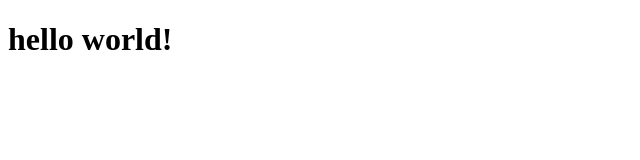
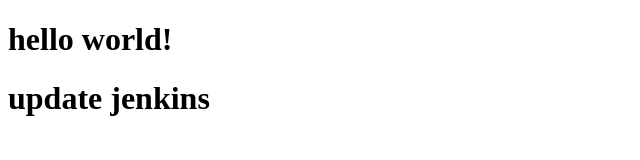
Before and after one commit to tuan4886n/jenkins-test, a plain HTML site: page index.html in a window 1280 px wide. Shown: the whole page, without its empty margins (0-640 px from the left). Drawn offline with Linux system fonts and the light colour scheme.

Commit message:
Update index.html

```diff
--- a/index.html
+++ b/index.html
@@ -8,5 +8,6 @@
 </head>
 <body>
     <h1>hello world!</h1>
+    <h1>update jenkins<h1>
 </body>
 </html>
```
